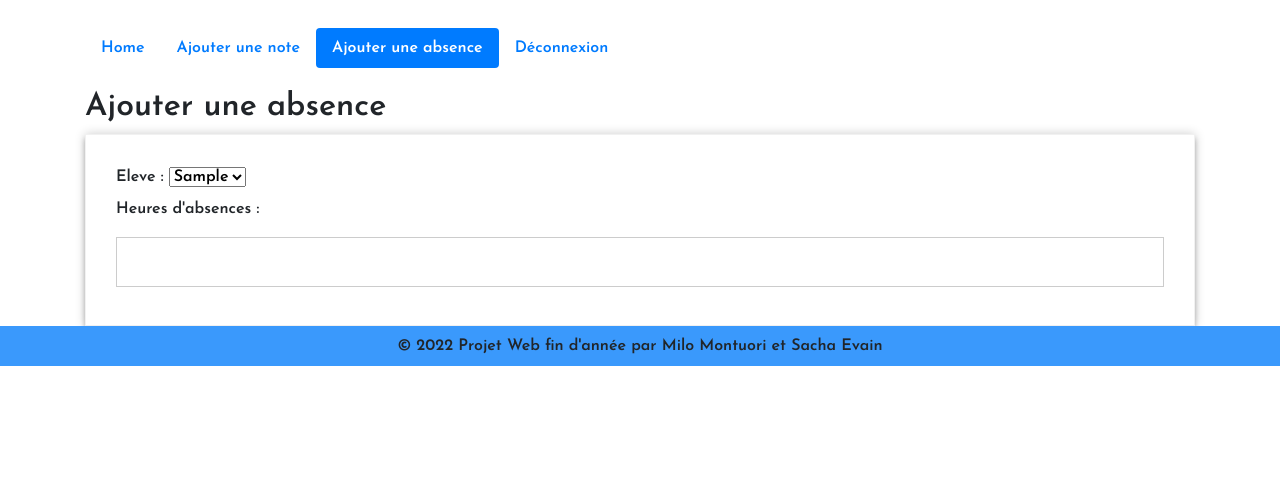
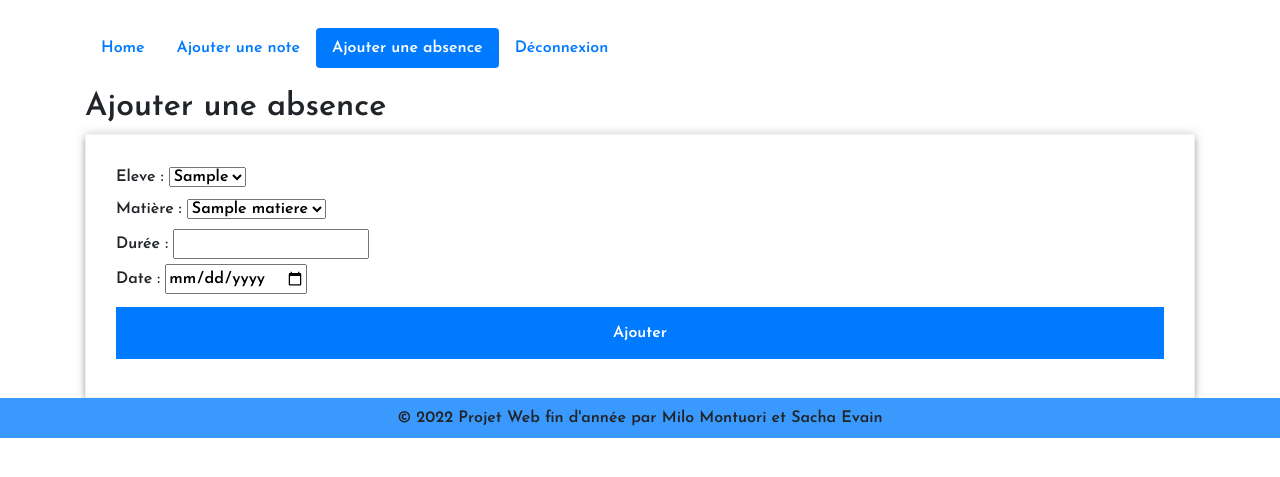
Before and after one commit to MylowMntr/PhpAurion, a PHP site: page /ajouterAbsence.php in a window 1280 px wide. Shown: the part 148-625 px from the top of the page. Run offline with PHP 8.4, Linux system fonts and the light colour scheme; the visitor is signed in with stand-in values (Sample User, id 1); tables that the repository leaves empty or names only in its code hold one stand-in row (values such as "Sample post").

Commit message:
db tout ça

```diff
--- a/ajouterAbsence.php
+++ b/ajouterAbsence.php
@@ -30,29 +30,31 @@ if($_SERVER['REQUEST_METHOD'] == 'POST'){
 <?php
 if(isset($_SESSION['prof']) && ($_SESSION['prof'] == 1)){
 include("includes/mainconfig.php");?>
+<?php include('backend/interactDB.php'); ?>
+
 
 
 <div class="container" id="main-content">
 	<h2>Ajouter une absence</h2>
-	<form action="ajouterAbsence.php" method="post">
+	<form action="backend/interactDB.php" method="post">
 		<fieldset>
 			<label>Eleve : </label>
 			<select name="eleve">
-			<?php
-			require("./backend/connectDB.php");
-			$request = "SELECT id,prenom FROM utilisateurs WHERE isProf = 0";
-			$resultat =mysqli_query($connexion,$request); //Executer la requete
-			while($row = mysqli_fetch_assoc($resultat)){
-				$nom = $row['prenom'];
-				$id = $row['id'];
-				echo "<option value='$id'>$nom</option>";
-			}
-			?>
+			<?php getSelect_student(); ?>
 			</select>
 			<br>
-			<label for="nbHeures">Heures d'absences :</label>
-			<input type="text" id="nbHeures" name="heures" size="30" maxlength="30">
+			<label>Matière : </label>
+			<select name="matiere">
+			<?php getSelect_matiere(); ?>
+			</select>
+			<br>
+			<label>Durée :</label>
+			<input type="number" name="duree" min=1>
+			<br>
+			<label>Date : </label>
+			<input type="date" name="date">
 		</fieldset>
+		<input type="submit" value='Ajouter'>
 	</form>
 
 </div>
--- /dev/null
+++ b/backend/interactDB.php
@@ -0,0 +1,60 @@
+<?php
+
+function getSelect_student(){
+    require("connectDB.php");
+    $request = "SELECT id,prenom FROM utilisateurs WHERE isProf = 0";
+    $resultat =mysqli_query($connexion,$request); //Executer la requete
+    while($row = mysqli_fetch_assoc($resultat)){
+        $nom = $row['prenom'];
+        $id = $row['id'];
+        echo "<option value='$id'>$nom</option>";
+    }
+}
+
+function getSelect_matiere(){
+    require("connectDB.php");
+    $request = "SELECT matiereID as ID,nomMatiere FROM matiere";
+    $resultat =mysqli_query($connexion,$request); //Executer la requete
+    if(mysqli_num_rows($resultat) != 0) {
+        while($row = mysqli_fetch_assoc($resultat)){
+            $matiere = $row['nomMatiere'];
+            $id = $row['ID'];
+            echo "<option value='$id'>$matiere</option>";
+        }
+    }
+}
+
+function addAbsence(){
+    $idEleve = $_POST['eleve'];
+    $idMatiere = $_POST['matiere'];
+    $heure = $_POST['duree'];
+    $date = date('Y-m-d H:i:s', strtotime($_POST['date']));
+    // $date = $_POST['date'];
+    echo $date;
+
+    // $date = strval($date);
+    require("connectDB.php");
+    $request ="INSERT INTO absences (idEleve,idMatiere,duree,dateObj) VALUES ($idEleve,$idMatiere,$heure,$date)";
+    $resultat =mysqli_query($connexion,$request); //Executer la requete
+    // header('location:../ajouterAbsence.php');
+}
+
+function addNote(){
+    $idEleve = $_POST['eleve'];
+    $idMatiere = $_POST['matiere'];
+    $note = $_POST['note'];
+    require("connectDB.php");
+    $request ="INSERT INTO notes (idEleve,idMatiere,note) VALUES ($idEleve,$idMatiere,$note)";
+    $resultat =mysqli_query($connexion,$request); //Executer la requete
+    header('location:../ajouterNote.php');
+}
+
+if($_SERVER["REQUEST_METHOD"] == 'POST') {
+    if(isset($_POST['note'])){
+        addNote();
+    }
+    if(isset($_POST['duree'])){
+        addAbsence();
+    }
+}
+?>
```
Also changed, not shown: ajouterNote.php (+14 -15 lines), backend/VerifLocal.php (deleted, +0 -14 lines).
